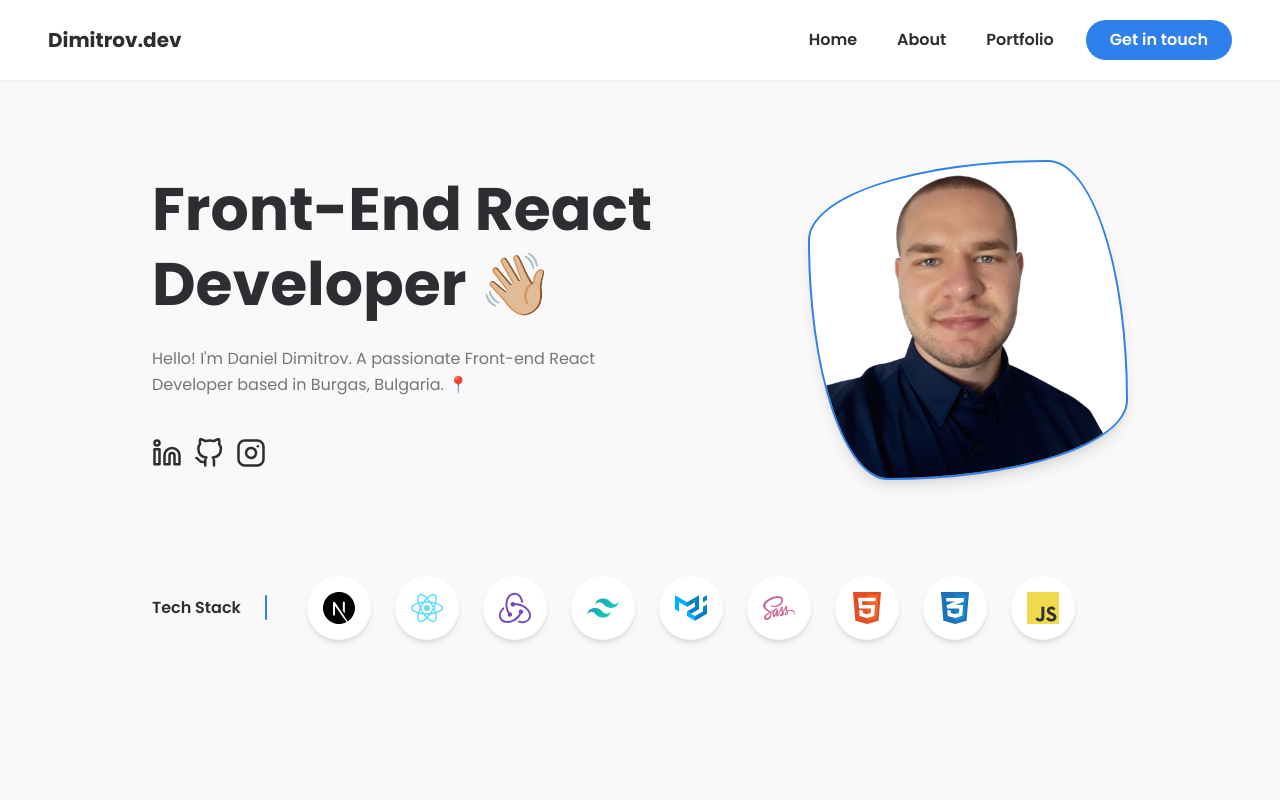
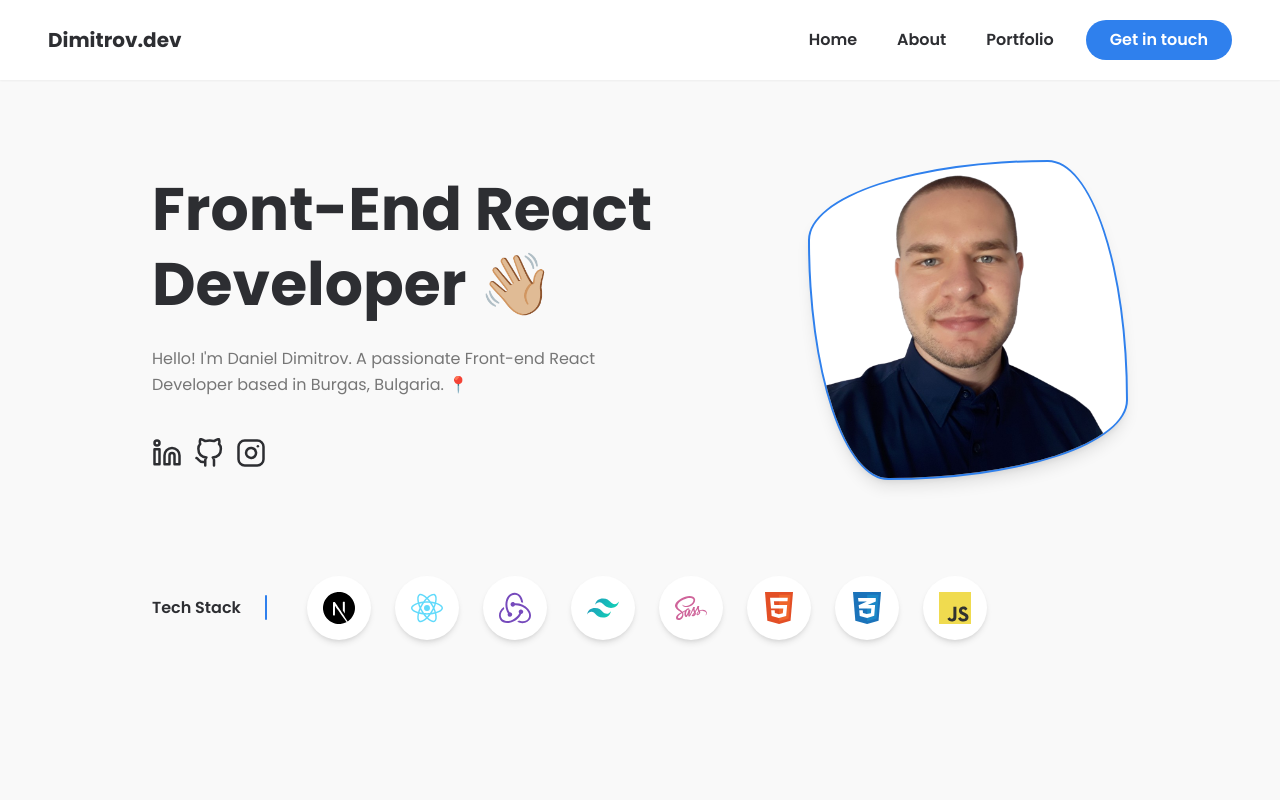
Before and after one commit to ddimitrov1108/portfolio, a Next.js app: page / in a window 1280 px wide. Shown: the top 800 px of the page. Built offline with nearby package versions, Linux system fonts and the light colour scheme.

Commit message:
modified:   components/staticData.jsx deleted:    public/mui.svg

```diff
--- a/components/staticData.jsx
+++ b/components/staticData.jsx
@@ -29,10 +29,6 @@ export const techStack = [
   {
     id: uuidv4(),
     src: "tailwindcss.svg",
-  },
-  {
-    id: uuidv4(),
-    src: "mui.svg",
   },
   {
     id: uuidv4(),
```
Also changed, not shown: public/mui.svg (deleted).
